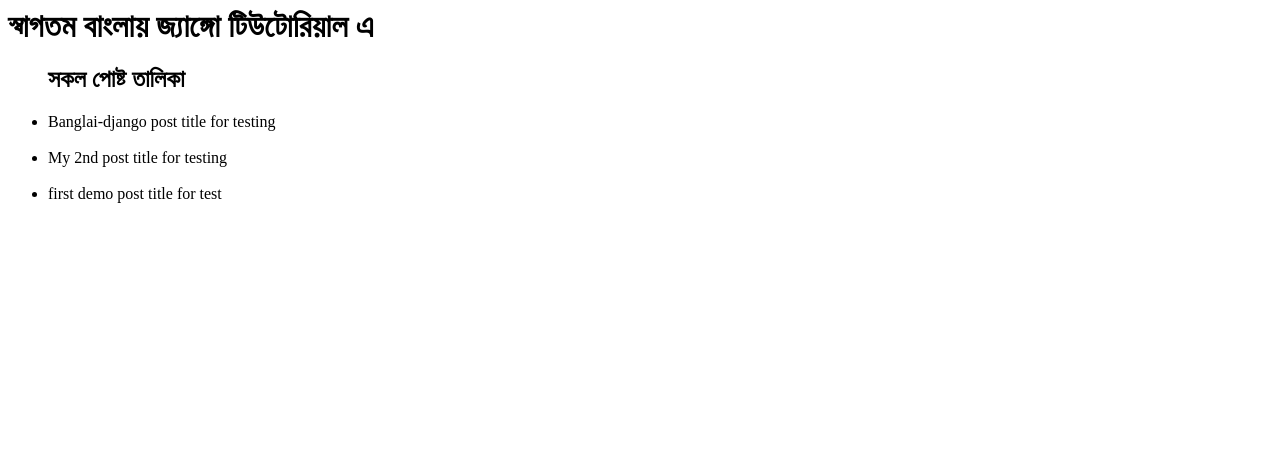
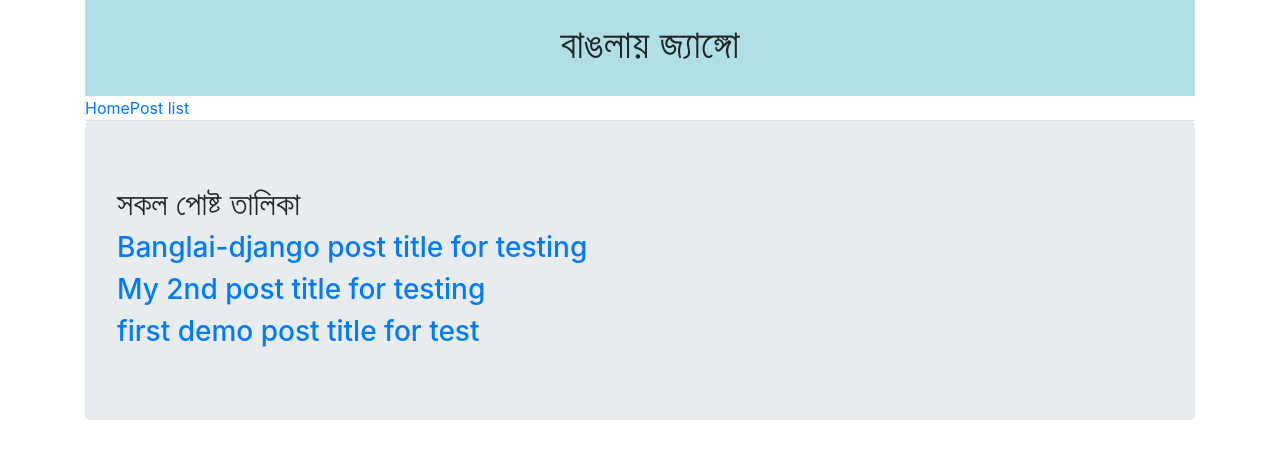
Before and after one commit to harunurkst/banglai-django, a Django app: page /post-list/ in a window 1280 px wide. Shown: the top 459 px of the page. Run offline with Django 3.2, Linux system fonts and the light colour scheme; data comes from the database, SQL or seed files in the repository; both versions use the stored data as it was after the commit; some libraries are stand-ins or nearby versions.

Commit message:
commited white writing base html post

```diff
--- a/banglaidj/urls.py
+++ b/banglaidj/urls.py
@@ -20,5 +20,6 @@ from blog_post import views
 urlpatterns = [
     url(r'^admin/', admin.site.urls),
     url(r'^home/', views.home, name='home'),
-    url(r'^post-list/', views.post_list, name='post-list')
+    url(r'^post-list/', views.post_list, name='post-list'),
+    url(r'^single-post/(?P<post_id>[0-9]+)/', views.single_post, name='single-post')
 ]
--- a/blog_post/views.py
+++ b/blog_post/views.py
@@ -4,10 +4,13 @@ from .models import Post
 
 def home(request):
     all_post = Post.objects.all()
-
     return render(request, 'index.html', {'all_post_list': all_post})
 
 
 def post_list(request):
     post_list = Post.objects.all()
     return render(request, 'post_list.html', {'post_list': post_list})
+
+def single_post(request, post_id):
+    post = Post.objects.get(pk=post_id)
+    return render(request, 'single_post.html', {'post':post})
--- a/static/style.css
+++ b/static/style.css
@@ -0,0 +1,6 @@
+.page-header-custom{
+    background-color: powderblue;
+    margin-top: 0;
+    margin-bottom: 0 ;
+    padding: 20px 20px 20px 40px;
+}
--- /dev/null
+++ b/templates/base.html
@@ -0,0 +1,27 @@
+<html>
+<head>
+    {%  load staticfiles %}
+
+    <link href="{% static 'css/bootstrap.min.css' %}" rel="stylesheet">
+    <script src="{%  static 'js/bootstrap.min.js' %}"></script>
+    <link rel="stylesheet" href="{% static 'style.css' %}">
+
+
+</head>
+<body>
+    <div class="container">
+        <div class="page-header page-header-custom">
+            <h1 class="text-center">বাঙলায় জ্যাঙ্গো </h1>
+        </div>
+            <ul class="nav nav-tabs">
+                <li><a href="{% url 'home' %}">Home</a></li>
+                <li><a href="{% url 'post-list' %}">Post list</a></li>
+            </ul>
+        <div class="jumbotron">
+            <h2>সকল পোষ্ট তালিকা </h2>
+            {% block content %}
+            {% endblock %}
+        </div>
+    </div>
+</body>
+</html>
--- a/templates/post_list.html
+++ b/templates/post_list.html
@@ -1,17 +1,6 @@
-<html>
-<head>
-    {%  load staticfiles %}
-    <link rel="stylesheet" href="{% static 'style.css' %}">
-</head>
-<body>
-    <h1>স্বাগতম বাংলায় জ্যাঙ্গো টিউটোরিয়াল এ </h1>
-<ul>
-    <h2>সকল পোষ্ট তালিকা </h2>
-    {% for post in post_list %}
-        <li>{{ post.title }}</li>
-        <br>
-    {% endfor %}
-</ul>
-
-</body>
-</html>
+{% extends 'base.html' %}
+{% block content %}
+            {% for post in post_list %}
+                <h3><a href="{% url 'single-post' post.pk %}">{{ post.title }}</a></h3>
+            {% endfor %}
+{% endblock %}
```
Also changed, not shown: templates/index.html (+6 -7 lines), templates/single_post.html (added, +8 -0 lines), blog_post/urls.py (added), db.sqlite3.
